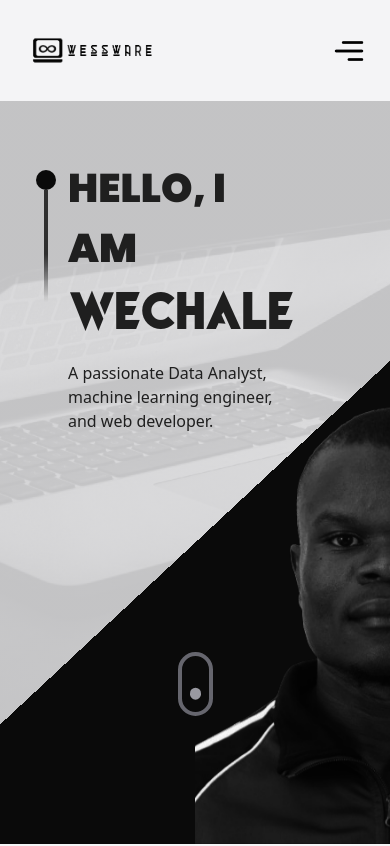
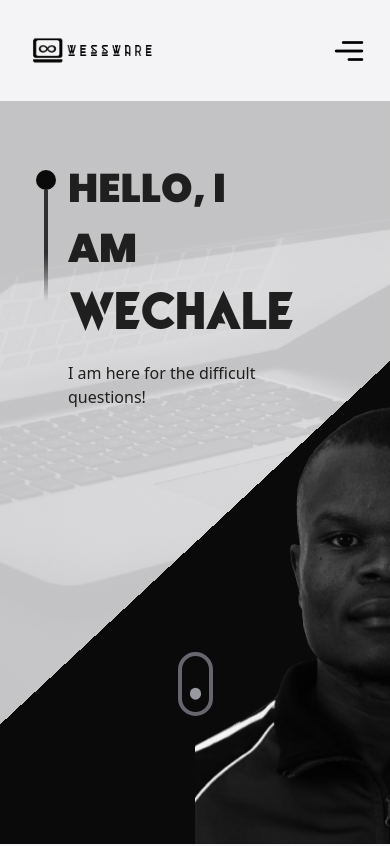
Before and after one commit to wessware/portfolio_24, a React (Vite) app: page / in a window 390 px wide. Shown: the top 846 px of the page. Built offline with nearby package versions, Linux system fonts and the light colour scheme.

Commit message:
hero entry text update

```diff
--- a/src/components/Hero.jsx
+++ b/src/components/Hero.jsx
@@ -68,8 +68,8 @@ const Hero = () =>
                     </span>
                   </h1>
                 <p className={`${styles.heroSubText} mt-2 text-eerieBlack`}>
-                  A passionate Data Analyst, <br className="sm:block hidden" />
-                  machine learning engineer, and web developer.
+                  I am here <br className="sm:block hidden" />
+                  for the difficult questions!
                 </p>
             </div>
             <div
```
